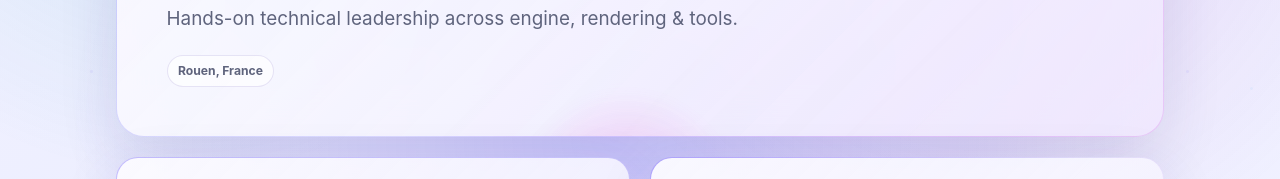
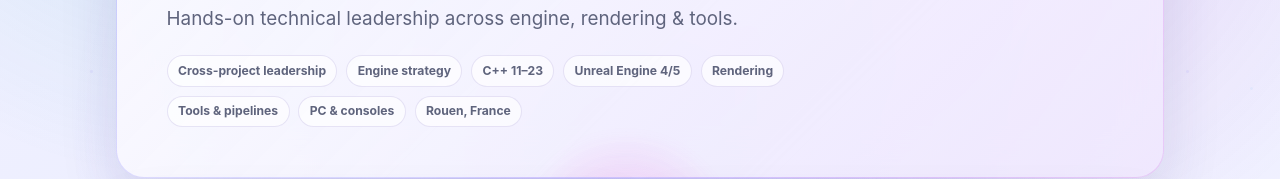
Before and after one commit to poppolopoppo/resume-links, a plain HTML site: page index.html in a window 1280 px wide. Shown: the part 302-481 px from the top of the page. Drawn offline with Linux system fonts and the light colour scheme.

Commit message:
Expand portfolio skill highlights

```diff
--- a/index.html
+++ b/index.html
@@ -727,7 +727,7 @@
         <p class="eyebrow">19 years · 10 shipped games</p>
         <h1>Paul Quemin</h1>
         <p class="hero-lead">Hands-on technical leadership across engine, rendering &amp; tools.</p>
-        <div class="hero-meta"><span>Rouen, France</span></div>
+        <div class="hero-meta"><span>Cross-project leadership</span><span>Engine strategy</span><span>C++ 11–23</span><span>Unreal Engine 4/5</span><span>Rendering</span><span>Tools &amp; pipelines</span><span>PC &amp; consoles</span><span>Rouen, France</span></div>
       </div>
     </header>
 
```
